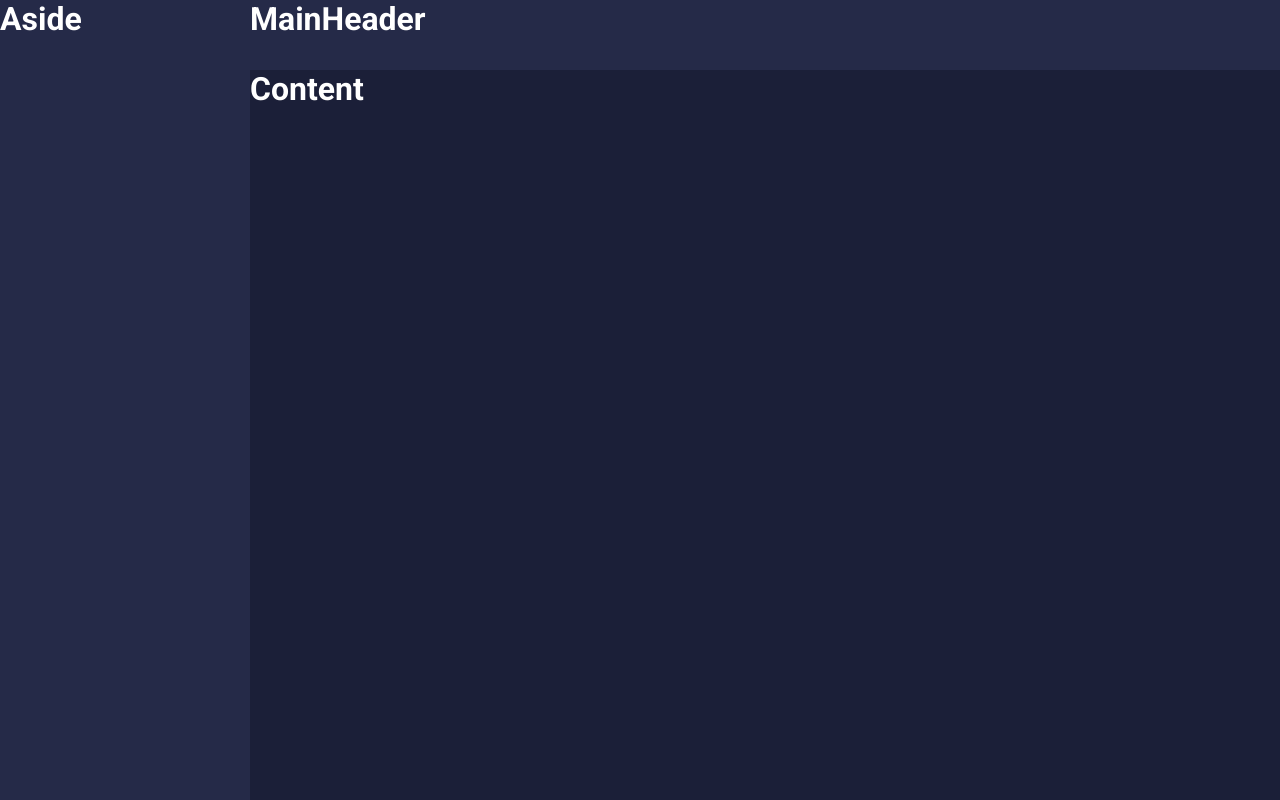
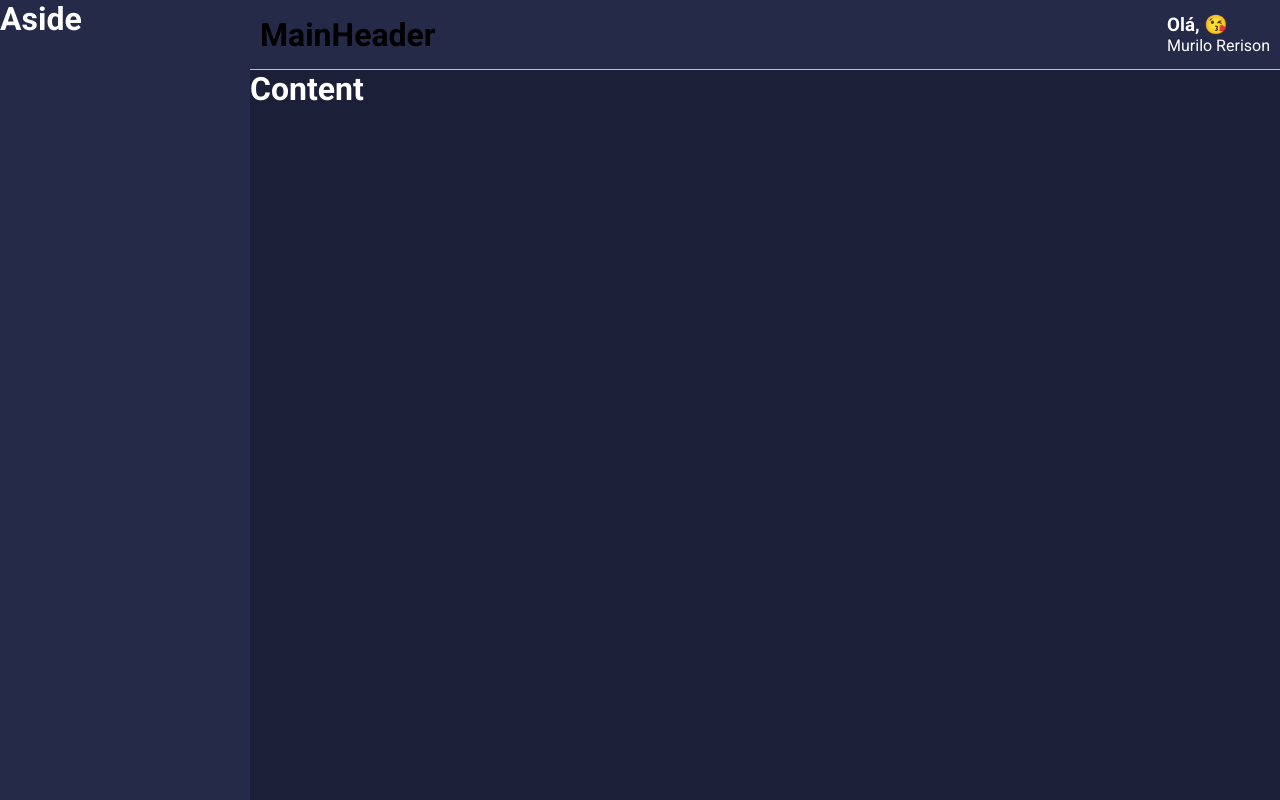
Before and after one commit to murilodevkapaz/dashboard-react, a React (Create React App) app: page / in a window 1280 px wide. Built offline with nearby package versions, Linux system fonts and the light colour scheme.

Commit message:
emoji included in header

```diff
--- a/src/components/MainHeader/index.tsx
+++ b/src/components/MainHeader/index.tsx
@@ -1,11 +1,23 @@
-import React from 'react';
+import React, {useMemo} from 'react';
 
-import {Container} from './styles';
+import {Container, Profile, Welcome, UserName} from './styles';
+import emojis from '../../utils/emojis';
 
 const MainHeader: React.FC = () => {
+
+    const emoji = useMemo(()=>{
+
+        const i = Math.floor(Math.random()*emojis.length);
+        return emojis[i];
+    }, []);
+
     return (
         <Container>
             <h1>MainHeader</h1>
+            <Profile>
+                <Welcome>Olá, {emoji}</Welcome>
+                <UserName>Murilo Rerison</UserName>
+            </Profile>
         </Container>
     )
 }
--- a/src/components/MainHeader/styles.ts
+++ b/src/components/MainHeader/styles.ts
@@ -2,6 +2,19 @@
 
 export const Container  = styled.div`
     grid-area: MH;
-    color: ${props=> props.theme.colors.white};
+    /* color: ${props=> props.theme.colors.white}; */
     background-color: ${props =>props.theme.colors.secondary};
+    display: flex;
+    justify-content: space-between;
+    align-items: center;
+    padding: 0 10px;
+    border-bottom: 1px solid ${props=>props.theme.colors.gray};
 `;
+
+export const Profile = styled.div`
+    color: ${props=>props.theme.colors.white};
+`;
+
+export const Welcome = styled.h3``;
+
+export const UserName = styled.span``;
--- /dev/null
+++ b/src/utils/emojis.ts
@@ -0,0 +1 @@
+export default ['😎', '😌', '😉', '😓', '😘', '😜'];
```
Also changed, not shown: 1 other file (tests, documents, lock files or other folders).
